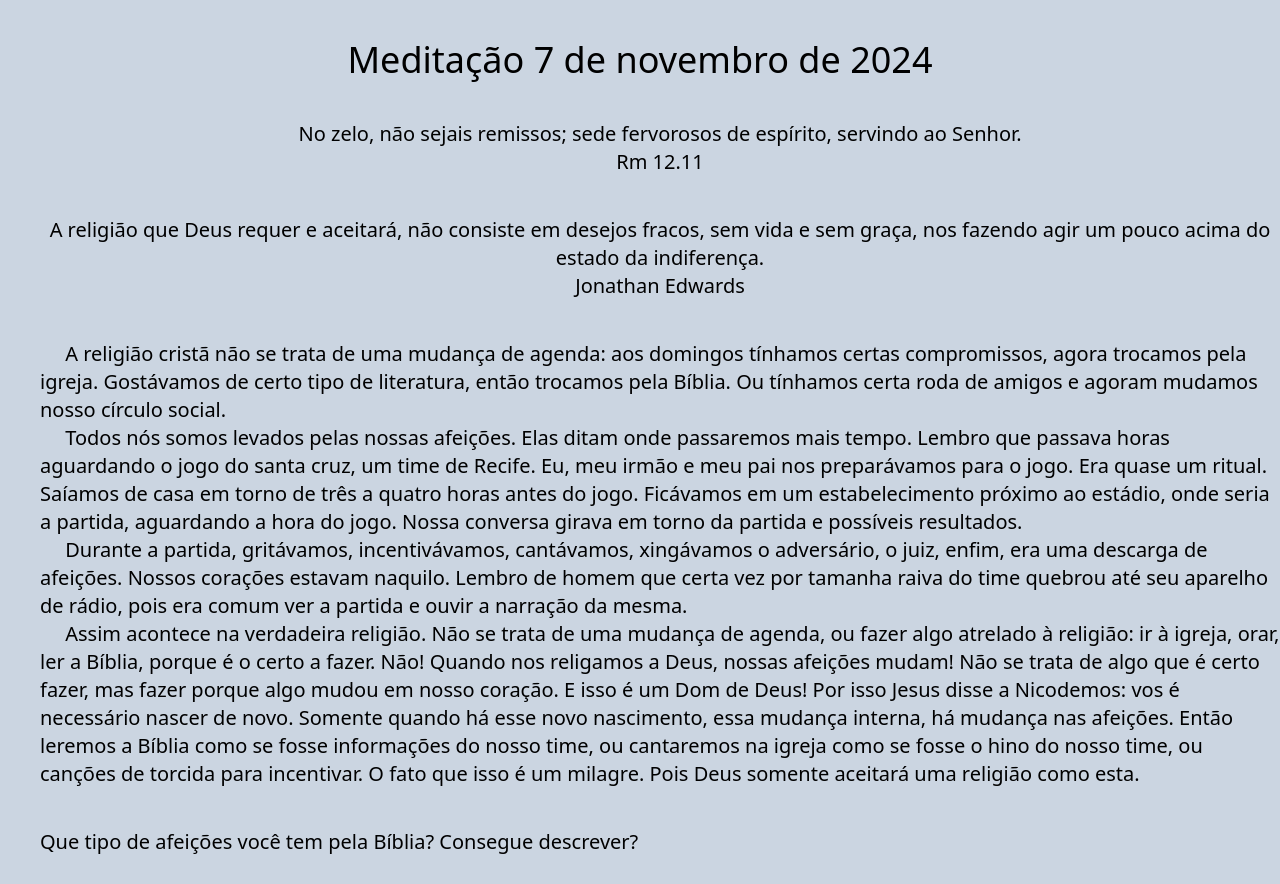
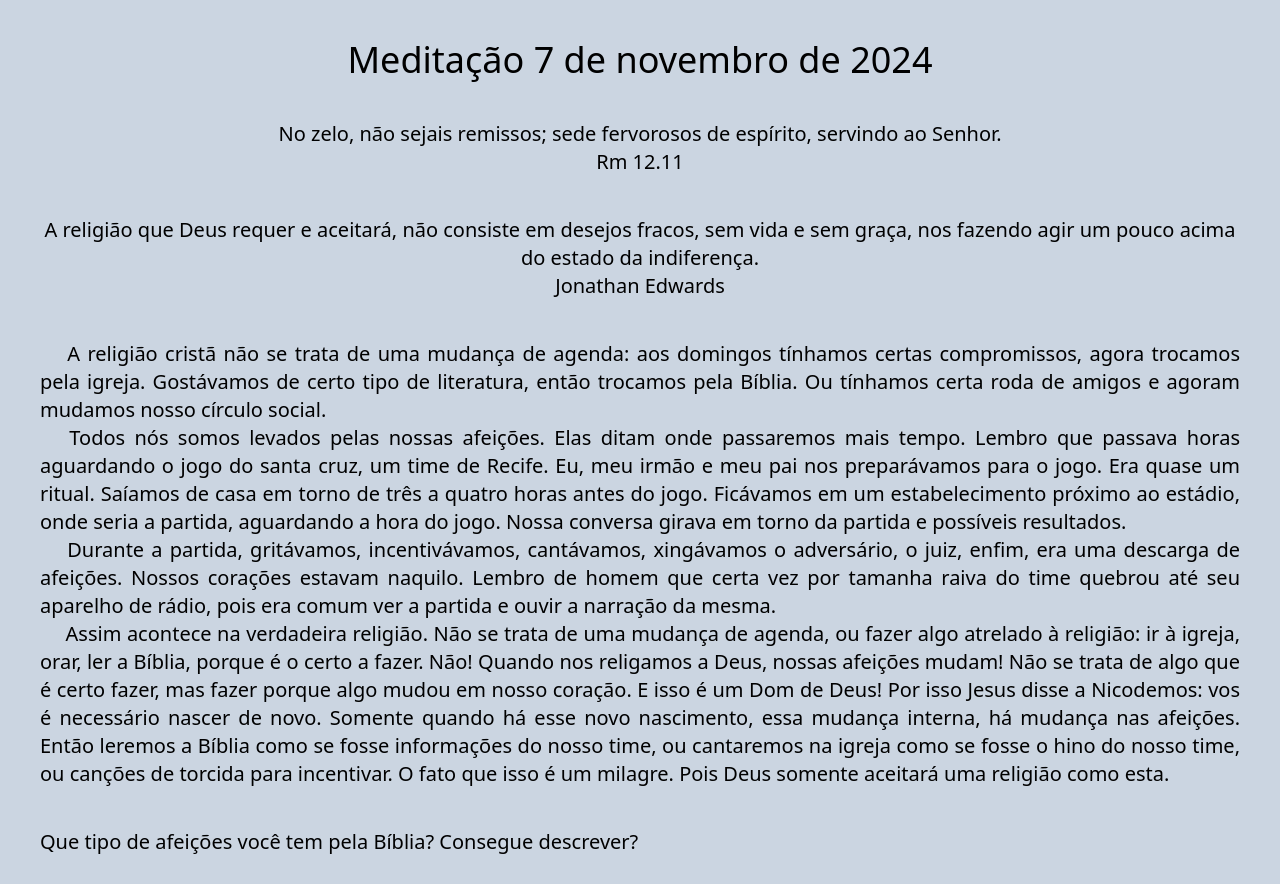
Before and after one commit to alekissandroarvo/meditacao, a Django app: page / in a window 1280 px wide. Run offline with Django 5.2, Linux system fonts and the light colour scheme; some libraries are stand-ins or nearby versions.

Commit message:
mudança texto justificado

```diff
--- a/templates/home.html
+++ b/templates/home.html
@@ -9,24 +9,24 @@
 <body class="text-center bg-slate-300 pt-10 text-xl">
 {% block content%}
 <h1 class="text-4xl">Meditação {{mycontext}}</h1>
-<p class="text-center pl-10 text-l pt-10">No zelo, não sejais remissos; sede fervorosos de espírito, servindo ao Senhor.</p>
-<p class="text-center pl-10 text-l">Rm 12.11</p>
-<p class="text-center pl-10 text-l pt-10">A religião que Deus requer e aceitará, não consiste em desejos fracos, sem vida e sem graça, nos fazendo agir um pouco acima do estado da indiferença.</p>
-<p class="text-center pl-10 text-l">Jonathan Edwards</p>
-<p class="text-left pl-10 pt-10 text-l">&emsp; A religião cristã não se trata de uma mudança de agenda: aos domingos tínhamos certas compromissos, agora trocamos pela igreja.
+<p class="text-center px-10 pt-10">No zelo, não sejais remissos; sede fervorosos de espírito, servindo ao Senhor.</p>
+<p class="text-center px-10">Rm 12.11</p>
+<p class="text-center px-10 pt-10">A religião que Deus requer e aceitará, não consiste em desejos fracos, sem vida e sem graça, nos fazendo agir um pouco acima do estado da indiferença.</p>
+<p class="text-center px-10">Jonathan Edwards</p>
+<p class="text-justifyeft px-10 pt-10 text-justify">&emsp; A religião cristã não se trata de uma mudança de agenda: aos domingos tínhamos certas compromissos, agora trocamos pela igreja.
   Gostávamos de certo tipo de literatura, então trocamos pela Bíblia. Ou tínhamos certa roda de amigos e agoram mudamos nosso círculo social.
 </p>
-<p class="text-left pl-10 text-l">&emsp; Todos nós somos levados pelas nossas afeições. Elas ditam onde passaremos mais tempo. Lembro que passava horas aguardando o jogo do santa cruz, um time de Recife.
+<p class="text-justifyeft px-10 text-justify">&emsp; Todos nós somos levados pelas nossas afeições. Elas ditam onde passaremos mais tempo. Lembro que passava horas aguardando o jogo do santa cruz, um time de Recife.
   Eu, meu irmão e meu pai nos preparávamos para o jogo. Era quase um ritual. Saíamos de casa em torno de três a quatro horas antes do jogo. Ficávamos em um estabelecimento próximo ao estádio, onde seria a partida, aguardando a hora do jogo.
   Nossa conversa girava em torno da partida e possíveis resultados.</p>
-  <p class="text-left pl-10 text-l">&emsp; Durante a partida, gritávamos, incentivávamos, cantávamos, xingávamos o adversário, o juiz, enfim, era uma descarga de afeições. Nossos corações estavam naquilo. Lembro de homem que certa vez por tamanha raiva do time quebrou até seu aparelho de rádio,
+  <p class="text-justifyeft px-10 text-justify">&emsp; Durante a partida, gritávamos, incentivávamos, cantávamos, xingávamos o adversário, o juiz, enfim, era uma descarga de afeições. Nossos corações estavam naquilo. Lembro de homem que certa vez por tamanha raiva do time quebrou até seu aparelho de rádio,
     pois era comum ver a partida e ouvir a narração da mesma.
   </p>
-  <p class="text-left pl-10 text-l">&emsp; Assim acontece na verdadeira religião. Não se trata de uma mudança de agenda, ou fazer algo atrelado à religião: ir à igreja, orar, ler a Bíblia, porque é o certo a fazer. Não! Quando nos religamos a Deus, nossas afeições mudam!
+  <p class="text-justifyeft px-10 text-justify">&emsp; Assim acontece na verdadeira religião. Não se trata de uma mudança de agenda, ou fazer algo atrelado à religião: ir à igreja, orar, ler a Bíblia, porque é o certo a fazer. Não! Quando nos religamos a Deus, nossas afeições mudam!
      Não se trata de algo que é certo fazer, mas fazer porque algo mudou em nosso coração. E isso é um Dom de Deus! Por isso Jesus disse a Nicodemos: vos é necessário nascer de novo. Somente quando há esse novo nascimento, essa mudança interna, há mudança nas afeições.
       Então leremos a Bíblia como se fosse informações do nosso time, ou cantaremos na igreja como se fosse o hino do nosso time, ou canções de torcida para incentivar. O fato que isso é um milagre. Pois Deus somente aceitará uma religião como esta.
   </p>
-  <p class="text-left pl-10 pt-10 text-l">Que tipo de afeições você tem pela Bíblia? Consegue descrever?</p>
+  <p class="text-justifyeft px-10 pt-10 text-justify">Que tipo de afeições você tem pela Bíblia? Consegue descrever?</p>
 <br/>
 {% endblock %}
 </body>
```
